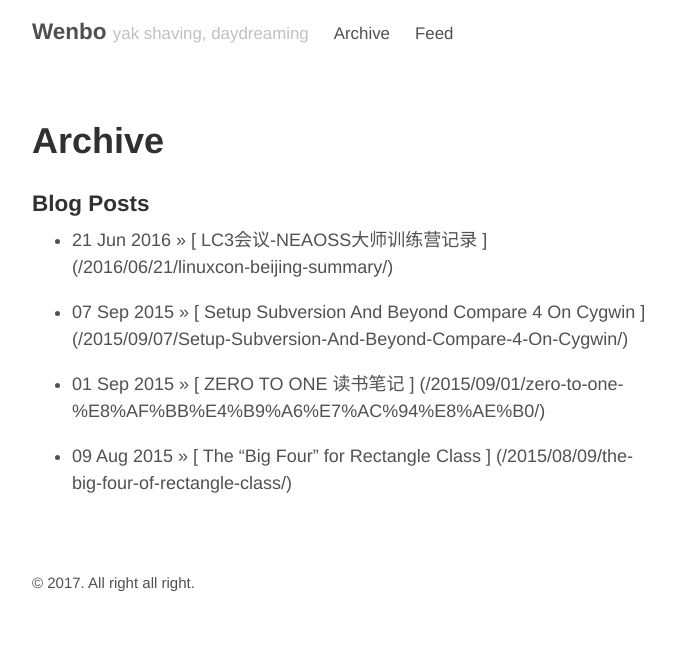
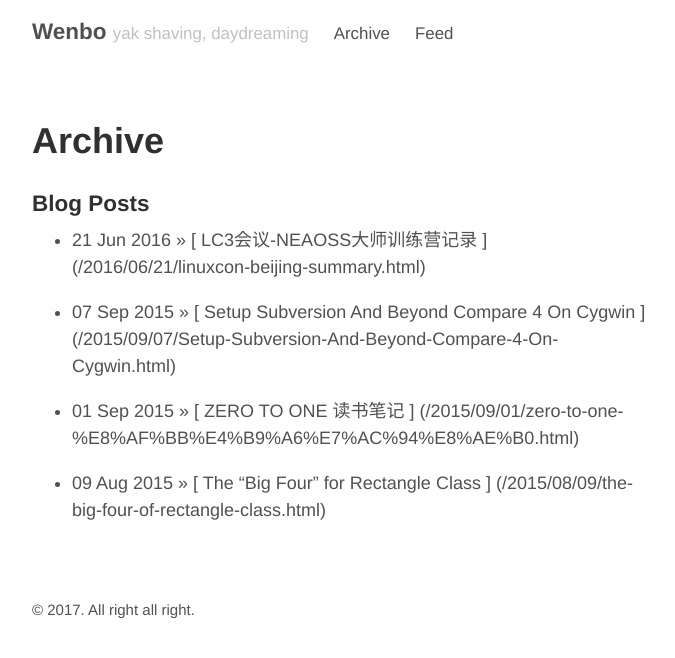
Before and after one commit to WenboYang/WenboYang.github.io, a Jekyll site: the page built from archive.md, in a window 1280 px wide. Shown: the top 658 px of the page, without its empty margins (293-968 px from the left). Built offline with Jekyll 4.4.1, drawn with Linux system fonts in a browser that asks for light colours; Markdown is read by kramdown in place of the engine named in the settings; part of the change alters nothing that is shown.

```diff
--- a/_config.yml
+++ b/_config.yml
@@ -5,8 +5,8 @@ redcarpet:
 # Permalinks
 #
 # Use of `relative_permalinks` ensures post links from the index work properly.
-permalink:           pretty
-relative_permalinks: true
+#permalink:           pretty
+#relative_permalinks: true
 
 # Setup
 title:               Wenbo
```
